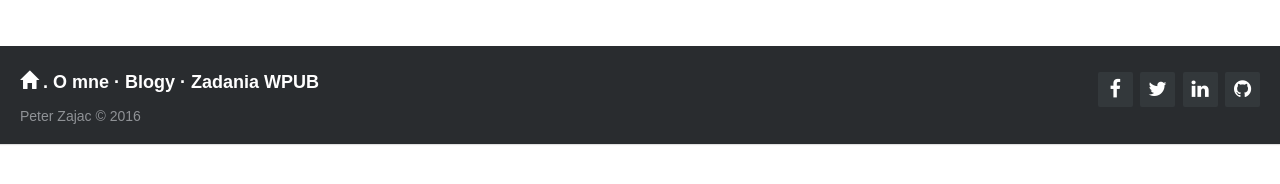
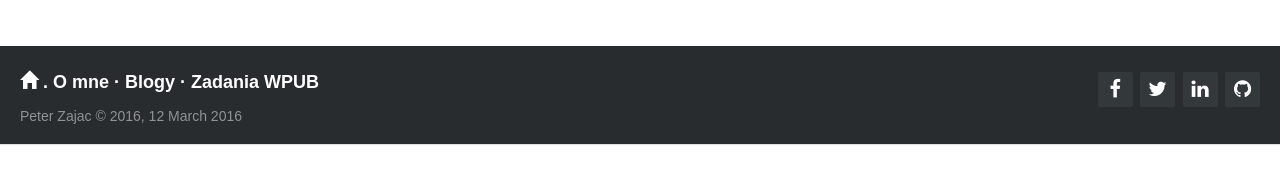
Before and after one commit to mg-24/peterzajac39.github.io, a Jekyll site: the page built from index.html, in a window 1280 px wide. Shown: the part 536-720 px from the top of the page. Built offline with Jekyll 4.4.1, drawn with Linux system fonts in a browser that asks for light colours; nearby versions of some CDN libraries; part of the change alters nothing that is shown.

Commit message:
Pridany cas

```diff
--- a/_layouts/default.html
+++ b/_layouts/default.html
@@ -98,7 +98,7 @@
 					<a href="/zadania">Zadania WPUB</a>
 				</p>
 
-				<p>Peter Zajac &copy; 2016</p>
+				<p>Peter Zajac &copy; 2016, {{ site.time | date_to_long_string }}</p>
 			</div>
 
 		</footer>
```
